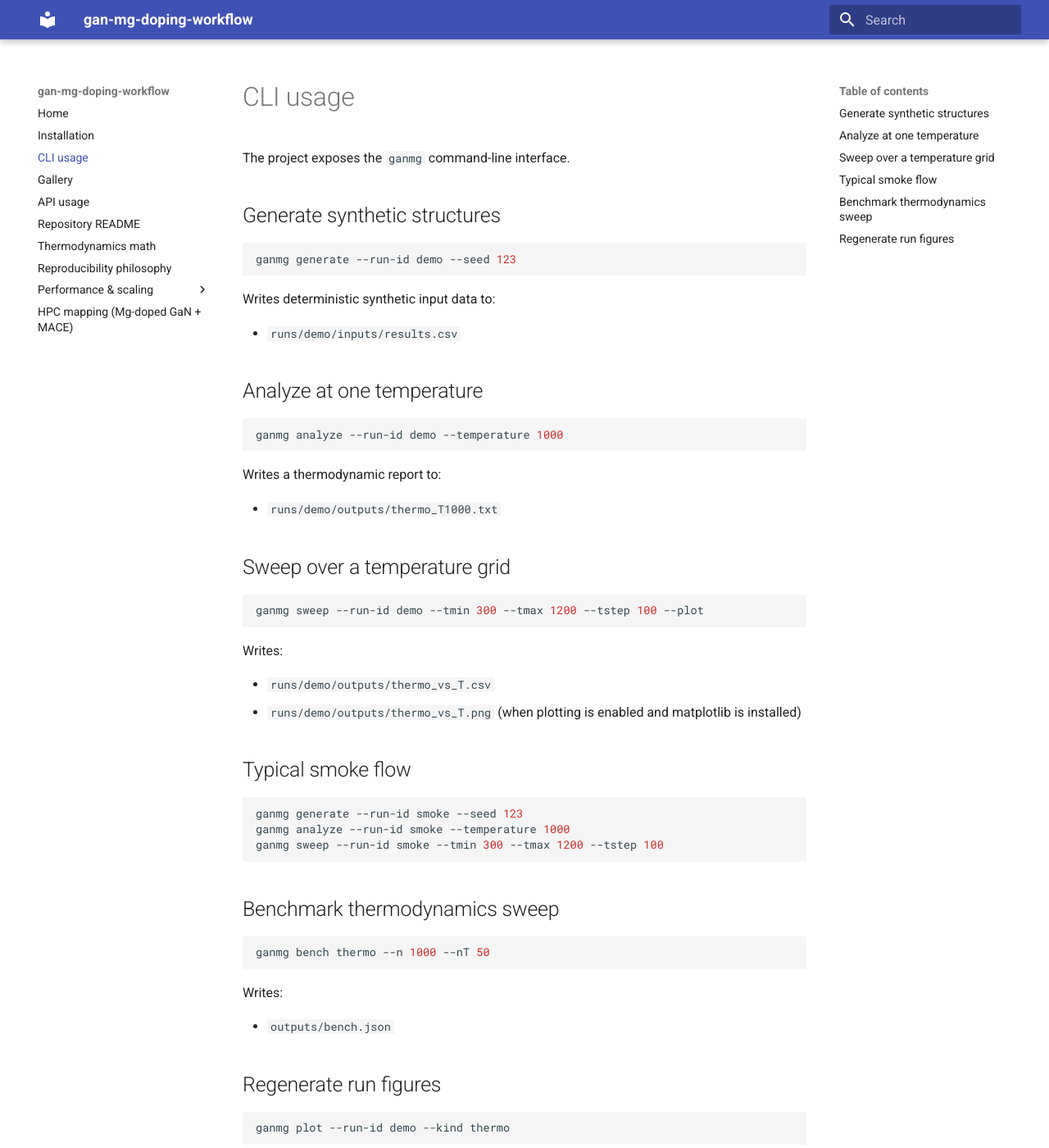
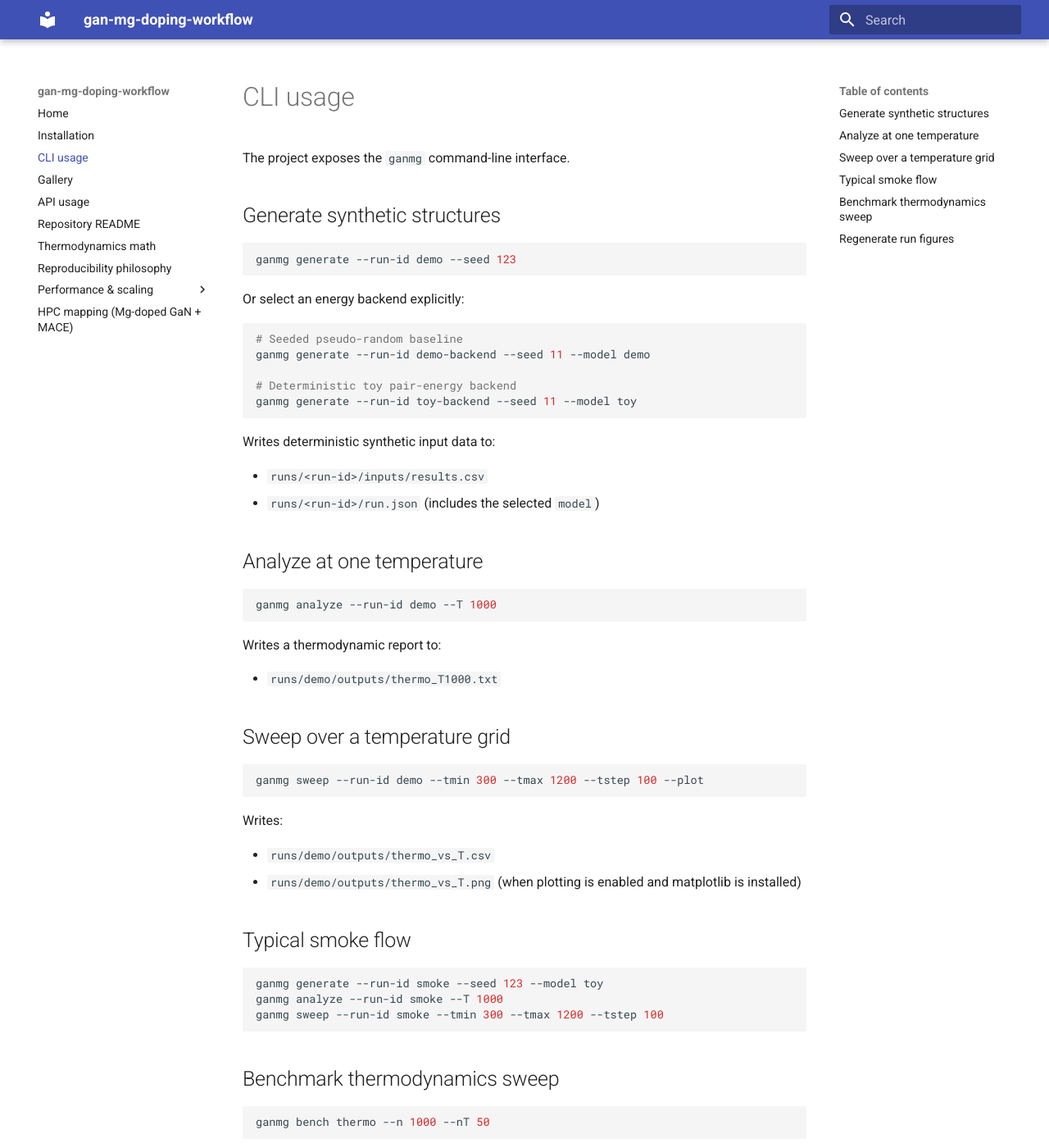
Before and after one commit to AnorakOasis001/gan-mg-doping-workflow, an MkDocs documentation site: the page built from docs/cli-usage.md, in a window 1280 px wide and 1400 px high. Shown: the whole window at 82% size. Built offline with MkDocs 1.6.1 and Material for MkDocs 9.7.7, drawn with Linux system fonts in a browser that asks for light colours.

Commit message:
Add pluggable demo/toy energy model interface to generate flow

````diff
--- a/docs/cli-usage.md
+++ b/docs/cli-usage.md
@@ -8,14 +8,25 @@ The project exposes the `ganmg` command-line interface.
 ganmg generate --run-id demo --seed 123
 ```
 
+Or select an energy backend explicitly:
+
+```bash
+# Seeded pseudo-random baseline
+ganmg generate --run-id demo-backend --seed 11 --model demo
+
+# Deterministic toy pair-energy backend
+ganmg generate --run-id toy-backend --seed 11 --model toy
+```
+
 Writes deterministic synthetic input data to:
 
-- `runs/demo/inputs/results.csv`
+- `runs/<run-id>/inputs/results.csv`
+- `runs/<run-id>/run.json` (includes the selected `model`)
 
 ## Analyze at one temperature
 
 ```bash
-ganmg analyze --run-id demo --temperature 1000
+ganmg analyze --run-id demo --T 1000
 ```
 
 Writes a thermodynamic report to:
@@ -36,8 +47,8 @@ Writes:
 ## Typical smoke flow
 
 ```bash
-ganmg generate --run-id smoke --seed 123
-ganmg analyze --run-id smoke --temperature 1000
+ganmg generate --run-id smoke --seed 123 --model toy
+ganmg analyze --run-id smoke --T 1000
 ganmg sweep --run-id smoke --tmin 300 --tmax 1200 --tstep 100
 ```
 
@@ -51,8 +62,6 @@ Writes:
 
 - `outputs/bench.json`
 
-
-
 ## Regenerate run figures
 
 ```bash
````
Also changed, not shown: docs/hpc_mapping.md (+3 -7 lines), 7 other files.
